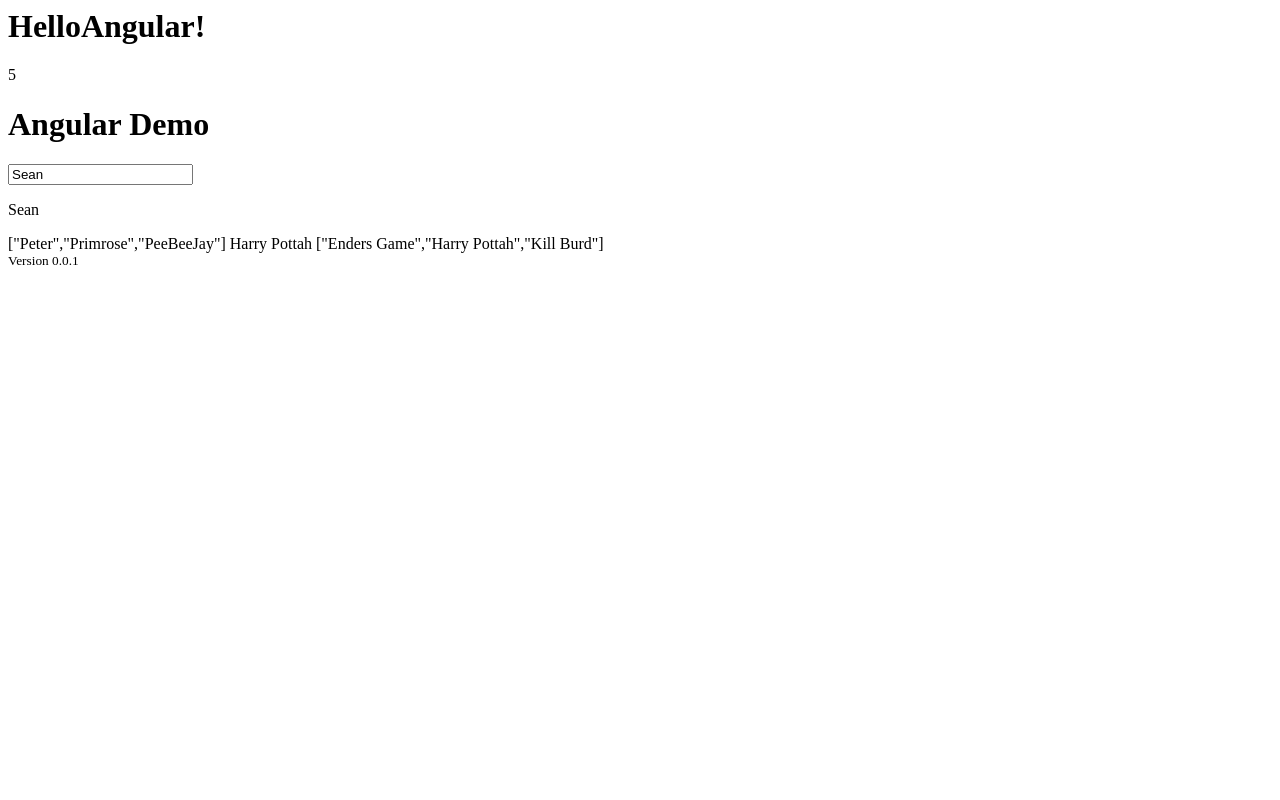
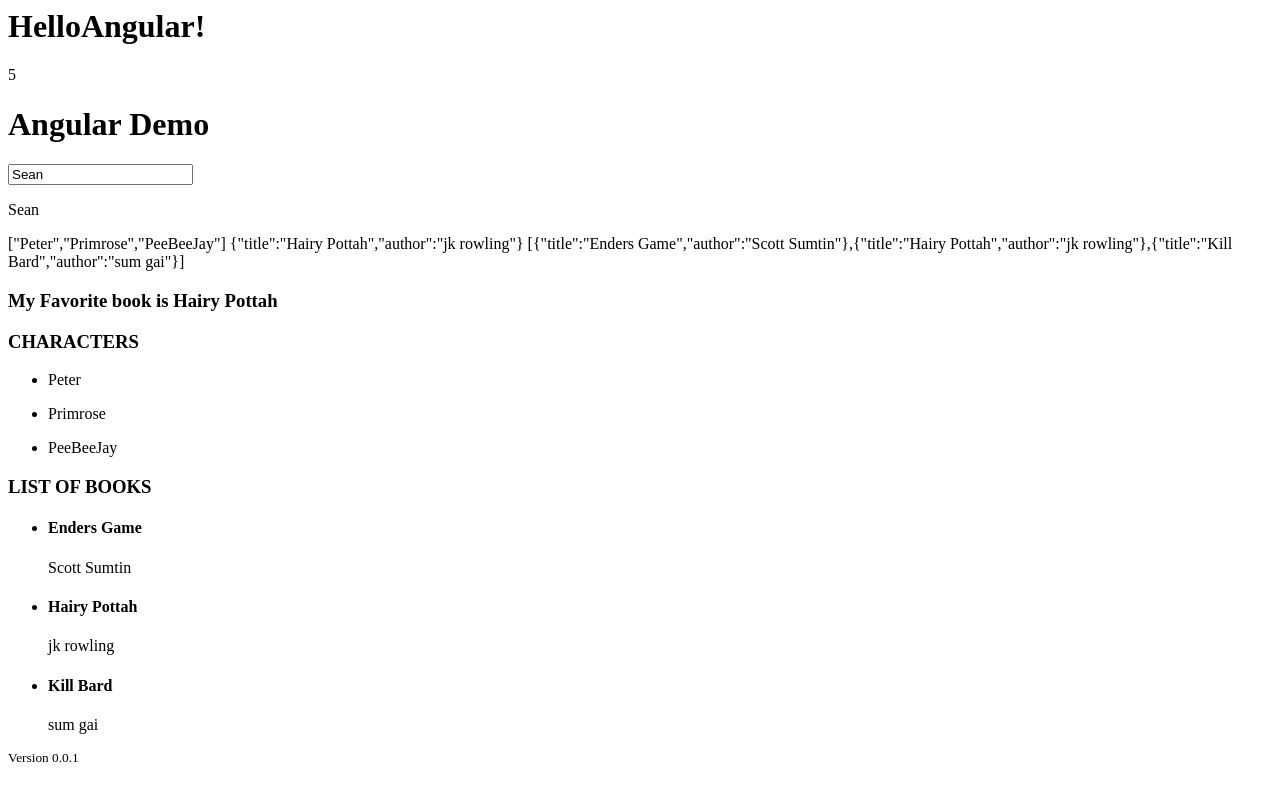
Before and after one commit to nakaz/intro-angular-workshop, a website: page public/index.html in a window 1280 px wide. Drawn offline with nearby package versions, Linux system fonts and the light colour scheme.

Commit message:
added ng repeat for array including array of objects

```diff
--- a/public/index.html
+++ b/public/index.html
@@ -14,11 +14,29 @@
       <input type="text" ng-model="name" placeholder="Enter Name">
 
       <p>{{ name }}</p>
+
+      <!-- no need deez buggahs no moah! -->
       {{ characters }}
 
-      {{ book }}
+      {{ favbook }} <!-- does not work without .key since we changed to object -->
 
       {{ books }}
+
+      <h3>My Favorite book is {{favbook.title}}</h3>
+
+      <h3>CHARACTERS</h3>
+      <ul ng-repeat="character in characters">
+        <li>{{ character }}</li>
+      </ul>
+
+      <h3> LIST OF BOOKS </h3>
+      <ul ng-repeat="book in books">
+        <li>
+          <h4>{{book.title}}</h4>
+          <p>{{book.author}}</p>
+        </li>
+      </ul>
+
     </div>
     <footer>
       <small>Version {{ APP_VERSION }}</small>
--- a/public/js/myController.controller.js
+++ b/public/js/myController.controller.js
@@ -6,7 +6,7 @@
       $scope.name = 'Sean';
       $scope.title = myAppTitle;
       $scope.characters = CharacterVersionFactory;
-      $scope.book = BookService.getBook(1);
+      $scope.favbook = BookService.getBook(1);
       $scope.books = BookService.getBooks();
     }
 })();
--- a/public/js/services.js
+++ b/public/js/services.js
@@ -2,7 +2,12 @@
   angular
     .module('myApp')
     .service('BookService', function (){
-      var books = ['Enders Game', 'Harry Pottah', 'Kill Burd'];
+      var books = [{title: 'Enders Game',
+                    author: 'Scott Sumtin'},
+                   {title: 'Hairy Pottah',
+                    author: 'jk rowling'},
+                   {title: 'Kill Bard',
+                    author: 'sum gai'}];
 
       this.getBooks = function (){
         return books;
```
